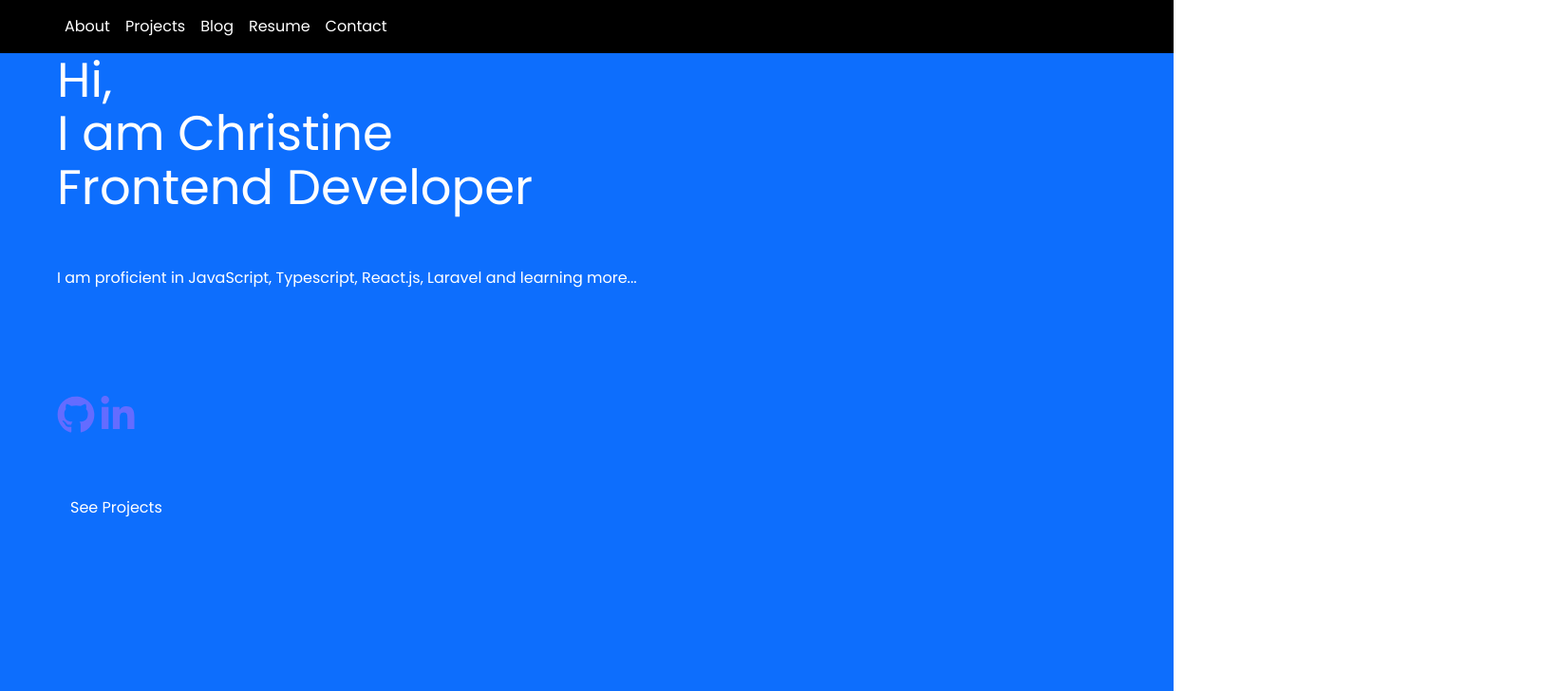
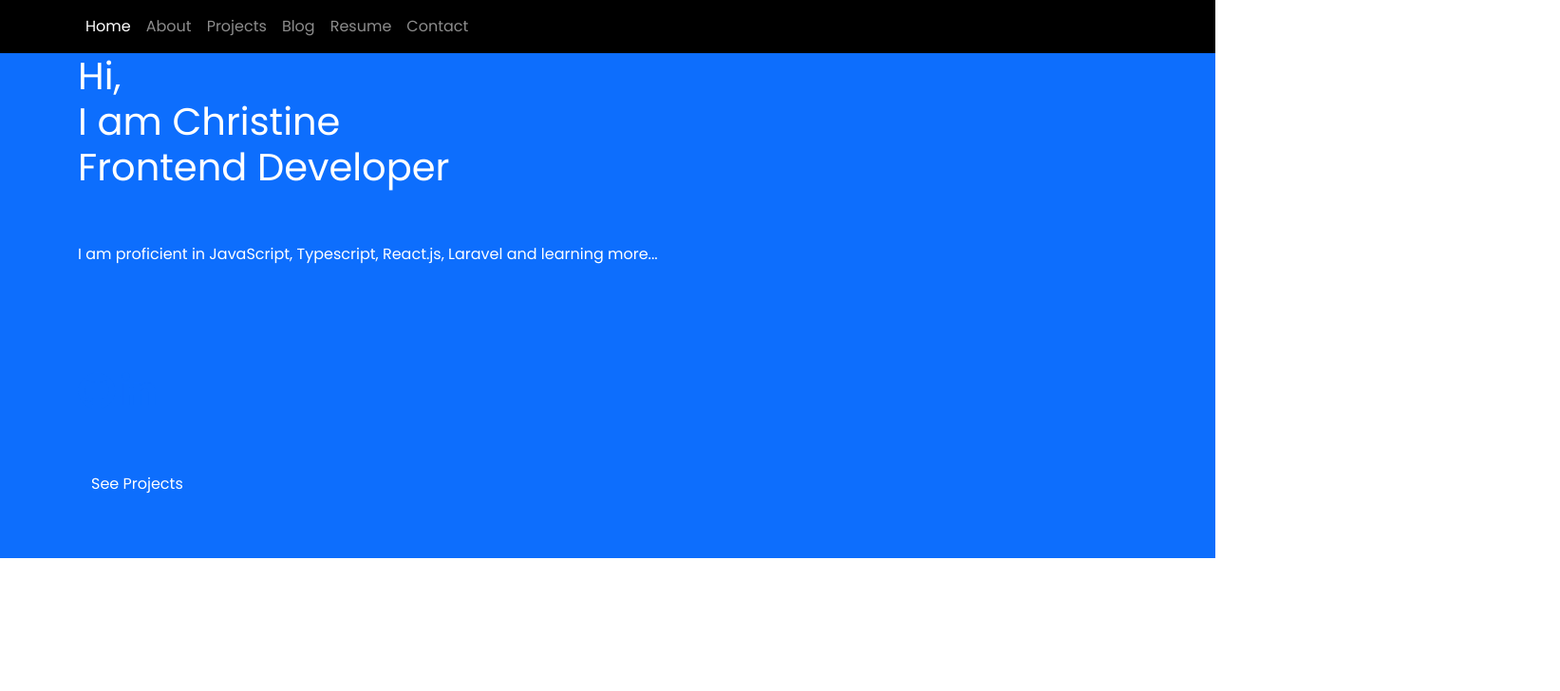
Before and after one commit to christinen22/myportfolio, a React (Vite) app in the folder portfolio/: page / in a window 1280 px wide. Shown: the top 728 px of the page at 95% size, 1643 px wide, since content can reach past the window. Built offline with nearby package versions, Linux system fonts and the light colour scheme.

Commit message:
Set up routes

```diff
--- a/portfolio/src/App.tsx
+++ b/portfolio/src/App.tsx
@@ -1,24 +1,18 @@
 import "./App.scss";
 import Header from "./components/Header";
-import Hero from "./components/Hero";
-import About from "./components/About";
-import Projects from "./components/Projects";
-import Blog from "./components/Blog";
-import Contact from "./components/Contact";
 import Footer from "./components/Footer";
+import Pages from "./pages/Pages";
 import { BrowserRouter } from "react-router-dom";
 
 function App() {
   return (
     <>
       <BrowserRouter>
-        <Header />
-        <Hero />
-        <About />
-        <Projects />
-        <Blog />
-        <Contact />
-        <Footer />
+        <main className="text-gray-400 bg-gray-900 body-font">
+          <Header />
+          <Pages />
+          <Footer />
+        </main>
       </BrowserRouter>
     </>
   );
--- a/portfolio/src/components/About.tsx
+++ b/portfolio/src/components/About.tsx
@@ -1,7 +1,45 @@
 import React from "react";
 
 const About = () => {
-  return <div></div>;
+  return (
+    <section id="about">
+      <div className="container mx-auto flex px-10 py-20 md:flex-row flex-col items-center">
+        <div className="lg:flex-grow md:w-1/2 lg:pr-24 md:pr-16 flex flex-col md:items-start md:text-left mb-16 md:mb-0 items-center text-center">
+          <h1 className="title-font sm:text-4xl text-3xl mb-4 font-medium text-white">
+            Hi, I'm Reed.
+            <br className="hidden lg:inline-block" />I love to build amazing
+            apps.
+          </h1>
+          <p className="mb-8 leading-relaxed">
+            Lorem ipsum dolor sit amet, consectetur adipisicing elit. Qui
+            laborum quasi, incidunt dolore iste nostrum cupiditate voluptas?
+            Laborum, voluptas natus?
+          </p>
+          <div className="flex justify-center">
+            <a
+              href="#contact"
+              className="inline-flex text-white bg-green-500 border-0 py-2 px-6 focus:outline-none hover:bg-green-600 rounded text-lg"
+            >
+              Work With Me
+            </a>
+            <a
+              href="#projects"
+              className="ml-4 inline-flex text-gray-400 bg-gray-800 border-0 py-2 px-6 focus:outline-none hover:bg-gray-700 hover:text-white rounded text-lg"
+            >
+              See My Past Work
+            </a>
+          </div>
+        </div>
+        <div className="lg:max-w-lg lg:w-full md:w-1/2 w-5/6">
+          <img
+            className="object-cover object-center rounded"
+            alt="hero"
+            src="./coding.svg"
+          />
+        </div>
+      </div>
+    </section>
+  );
 };
 
 export default About;
--- a/portfolio/src/components/Header.tsx
+++ b/portfolio/src/components/Header.tsx
@@ -21,19 +21,22 @@
           className={`${isActive ? "show" : ""}`}
         >
           <Nav className="me-auto">
-            <Nav.Link as={NavLink} to="/#about">
+            <Nav.Link as={NavLink} to="/">
+              Home
+            </Nav.Link>
+            <Nav.Link as={NavLink} to="/about">
               About
             </Nav.Link>
-            <Nav.Link as={NavLink} to="/#projects">
+            <Nav.Link as={NavLink} to="/projects">
               Projects
             </Nav.Link>
-            <Nav.Link as={NavLink} to="/#blog">
+            <Nav.Link as={NavLink} to="/blog">
               Blog
             </Nav.Link>
-            <Nav.Link as={NavLink} to="/#resume">
+            <Nav.Link as={NavLink} to="/resume">
               Resume
             </Nav.Link>
-            <Nav.Link as={NavLink} to="/#contact">
+            <Nav.Link as={NavLink} to="/contact">
               Contact
             </Nav.Link>
           </Nav>
--- a/portfolio/src/components/Hero.tsx
+++ b/portfolio/src/components/Hero.tsx
@@ -43,13 +43,13 @@
           </a>
         </div>
 
-        <div className="hero-img">
+        {/*      <div className="hero-img">
           <img
             src={HeroImg}
             alt="coding illustration"
             className="lgw-[80%] ml-auto"
           />
-        </div>
+        </div> */}
       </div>
     </section>
   );
--- a/portfolio/src/index.css
+++ b/portfolio/src/index.css
@@ -1,4 +1,4 @@
-:root {
+/* :root {
   font-family: Inter, system-ui, Avenir, Helvetica, Arial, sans-serif;
   line-height: 1.5;
   font-weight: 400;
@@ -67,3 +67,4 @@
     background-color: #f9f9f9;
   }
 }
+ */
--- /dev/null
+++ b/portfolio/src/pages/Pages.tsx
@@ -0,0 +1,20 @@
+import { Route, Routes } from "react-router-dom";
+import Hero from "../components/Hero";
+import About from "../components/About";
+import Projects from "../components/Projects";
+import Blog from "../components/Blog";
+import Contact from "../components/Contact";
+
+const Pages = () => {
+  return (
+    <Routes>
+      <Route path="/" element={<Hero />} />
+      <Route path="/about" element={<About />} />
+      <Route path="/projects" element={<Projects />} />
+      <Route path="/blog" element={<Blog />} />
+      <Route path="/contact" element={<Contact />} />
+    </Routes>
+  );
+};
+
+export default Pages;
```
